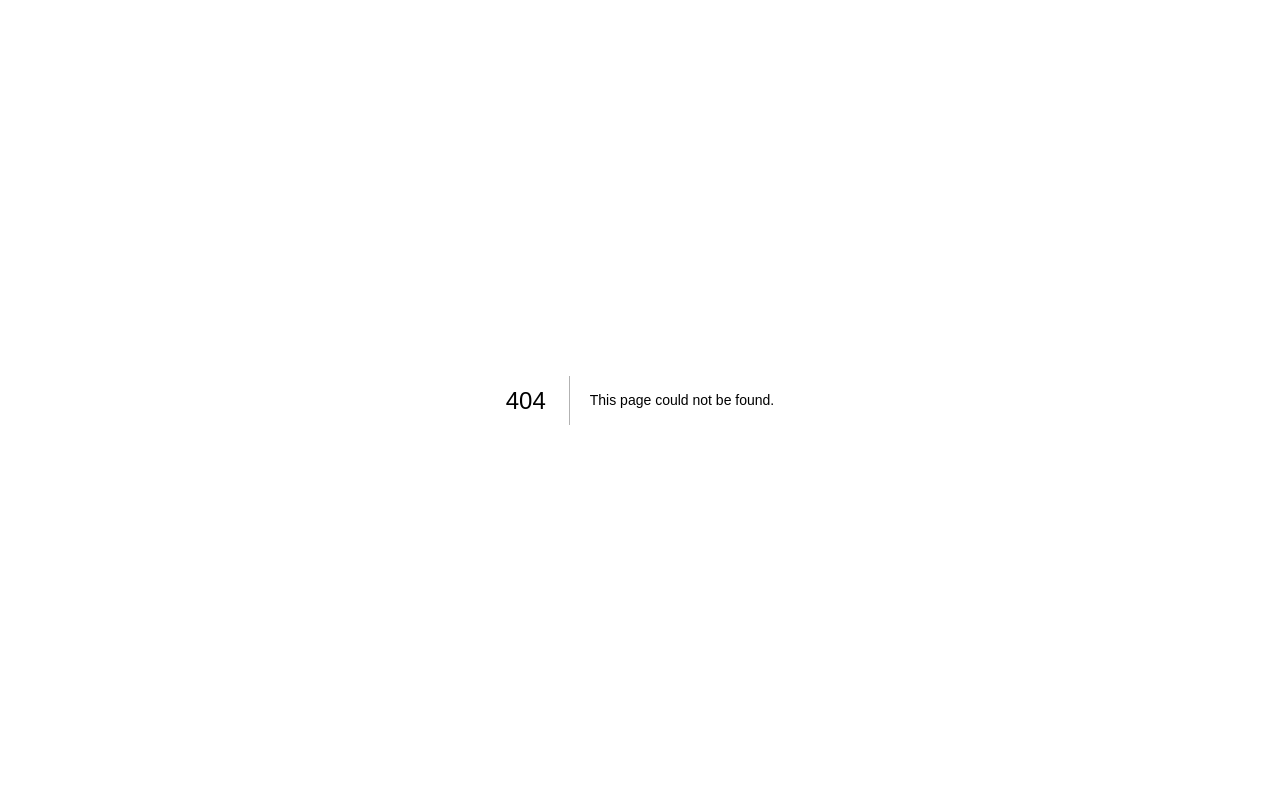
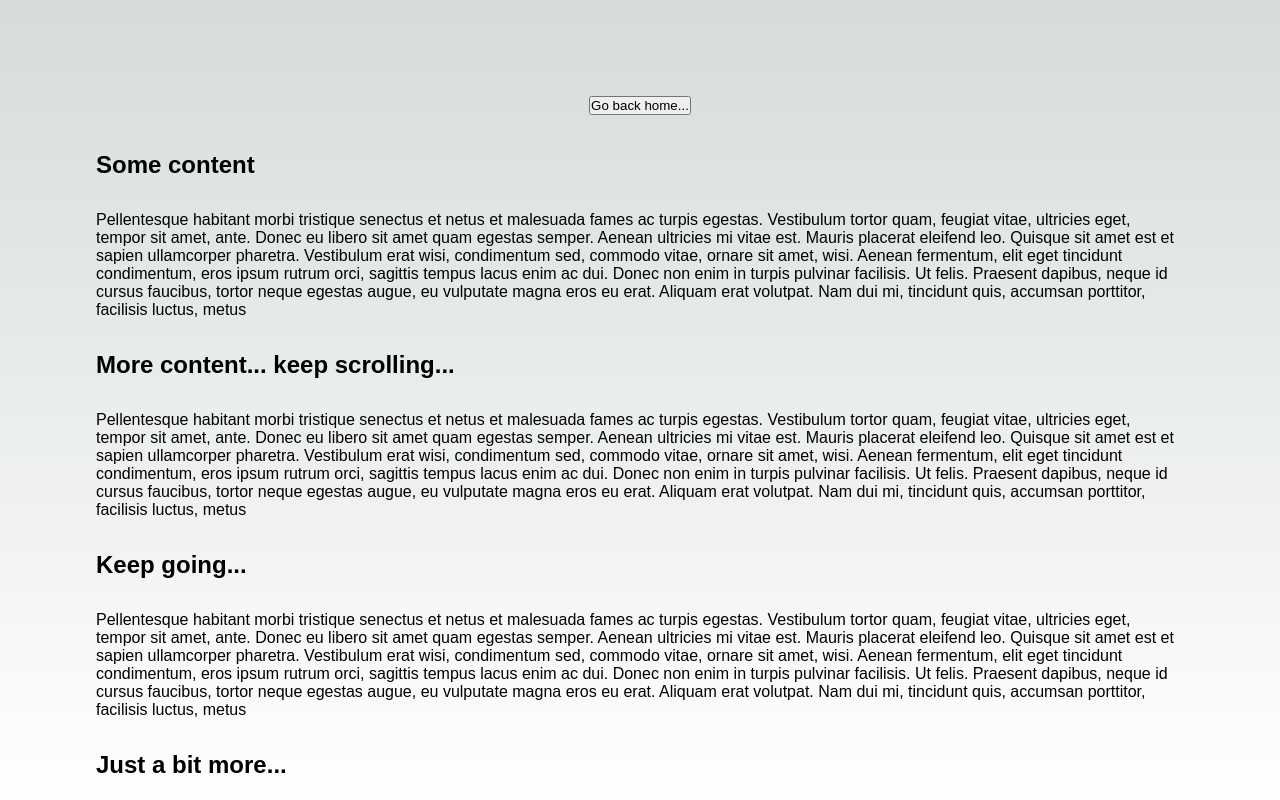
Before and after one commit to jottaxwds/dbck, a Next.js app: page /scrollAnimation in a window 1280 px wide. Before the commit this address had no page. Built offline with nearby package versions, Linux system fonts and the light colour scheme.

Commit message:
PART 2 -> animations on scroll

```diff
--- a/next.config.js
+++ b/next.config.js
@@ -1,6 +1,9 @@
 /** @type {import('next').NextConfig} */
 const nextConfig = {
   reactStrictMode: true,
+  compiler: {
+    styledComponents: true
+  }
 }
 
 module.exports = nextConfig
--- a/package.json
+++ b/package.json
@@ -17,6 +17,7 @@
     "next": "13.3.0",
     "react": "18.2.0",
     "react-dom": "18.2.0",
+    "react-intersection-observer": "^9.4.3",
     "typescript": "5.0.4"
   },
   "devDependencies": {
--- /dev/null
+++ b/src/components/AnimatedComponent.tsx
@@ -0,0 +1,35 @@
+'use client';
+import React from 'react';
+import { useInView } from 'react-intersection-observer';
+import styled, { css, keyframes } from 'styled-components';
+import useAnimated from '../hooks/useAnimated';
+
+const theAnimation = keyframes`
+  0% {
+    opacity: 0;
+    right: 40px;
+  }
+  100% {
+    opacity: 1;
+    right: 0;
+  }
+`;
+
+const Animated = styled.div<{ doAnimation?: boolean; }>`
+  position: relative;
+  ${({ doAnimation }) => doAnimation && css`
+    animation: ${theAnimation} ease-in 1s;
+  `};
+`;
+
+const AnimatedComponent = ({ children }: { children: JSX.Element | JSX.Element[] }) => {
+    const { ref, isVisible } = useAnimated();
+
+    return (
+      <Animated ref={ref} doAnimation={isVisible}>
+        { children }
+      </Animated>
+    );
+}
+
+export default AnimatedComponent;
--- a/src/constants.ts
+++ b/src/constants.ts
@@ -1,4 +1,4 @@
 export const countriesLookup: Record<string, string> = {
-    'US': 'en-GB',
-    'JP': 'fr-FR',
+    'GB': 'en-GB',
+    'FR': 'fr-FR',
 };
--- /dev/null
+++ b/src/hooks/useAnimated.tsx
@@ -0,0 +1,18 @@
+import React from "react";
+import { useInView } from "react-intersection-observer";
+
+const useAnimated = () => {
+    const { ref, inView } = useInView();
+    const [isVisible, setIsVisible] = React.useState(false);
+
+    React.useEffect(() => {
+      if(!inView) {
+        return;
+      }
+      setIsVisible(true);
+    }, [inView]);
+
+    return { ref, isVisible };
+}
+
+export default useAnimated;
--- a/src/pages/en-GB.tsx
+++ b/src/pages/en-GB.tsx
@@ -1,6 +1,7 @@
 import Head from 'next/head';
 import styles from '@/styles/Home.module.css'
 import useSaveCountryPreference from '../hooks/useSaveCountryPreference';
+import Link from 'next/link';
 
 export default function GB () {
     useSaveCountryPreference('en-GB');
@@ -13,6 +14,7 @@ export default function GB () {
         </Head>
         <main className={styles.main}>
             English web 🇬🇧! Welcome!!
+            <Link href="/scrollAnimation"><button>Go to Exercise 2 (Animation + Scroll)</button></Link>
         </main>
     </>)
 }
--- a/src/pages/fr-FR.tsx
+++ b/src/pages/fr-FR.tsx
@@ -2,6 +2,7 @@ import Head from 'next/head';
 import styles from '@/styles/Home.module.css'
 import React from 'react';
 import useSaveCountryPreference from '../hooks/useSaveCountryPreference';
+import Link from 'next/link';
 
 
 export default function FR () {
@@ -15,6 +16,7 @@ export default function FR () {
         </Head>
         <main className={styles.main}>
             Françoise web 🇫🇷! Tres bien!
+            <Link href="/scrollAnimation"><button>Go to Exercise 2 (Animation + Scroll)</button></Link>
         </main>
     </>)
 }
--- a/src/pages/index.tsx
+++ b/src/pages/index.tsx
@@ -7,7 +7,6 @@ import useCountry from '../hooks/useCountry'
 
 export default function Home() {
   const { isLoading = true } = useCountry();
-  console.log('Is Loading -> ', isLoading);
   return React.useMemo(() => (
     <>
       <Head>
--- /dev/null
+++ b/src/pages/scrollAnimation.tsx
@@ -0,0 +1,53 @@
+import Head from 'next/head';
+import styles from '@/styles/Home.module.css'
+import useSaveCountryPreference from '../hooks/useSaveCountryPreference';
+import styled from 'styled-components';
+import AnimatedComponent from '../components/AnimatedComponent';
+import Link from 'next/link';
+
+const Title = styled.h2`
+    margin-bottom: 2rem;
+`;
+const Text = styled.p`
+    margin: 2rem 0;
+`;
+
+export default function GB () {
+    return(<>
+        <Head>
+          <title>Scroll animation example</title>
+          <meta name="description" content="Deblock animation example on scroll" />
+          <meta name="viewport" content="width=device-width, initial-scale=1" />
+          <link rel="icon" href="/favicon.ico" />
+        </Head>
+        <main className={styles.main}>
+            <Link href="/"><button>Go back home...</button></Link>
+            <br/>
+            <br/>
+            <AnimatedComponent>
+                <Title>Some content</Title>
+                <Text>Pellentesque habitant morbi tristique senectus et netus et malesuada fames ac turpis egestas. Vestibulum tortor quam, feugiat vitae, ultricies eget, tempor sit amet, ante. Donec eu libero sit amet quam egestas semper. Aenean ultricies mi vitae est. Mauris placerat eleifend leo. Quisque sit amet est et sapien ullamcorper pharetra. Vestibulum erat wisi, condimentum sed, commodo vitae, ornare sit amet, wisi. Aenean fermentum, elit eget tincidunt condimentum, eros ipsum rutrum orci, sagittis tempus lacus enim ac dui. Donec non enim in turpis pulvinar facilisis. Ut felis. Praesent dapibus, neque id cursus faucibus, tortor neque egestas augue, eu vulputate magna eros eu erat. Aliquam erat volutpat. Nam dui mi, tincidunt quis, accumsan porttitor, facilisis luctus, metus</Text>
+            </AnimatedComponent>
+            <AnimatedComponent>
+                <Title>More content... keep scrolling...</Title>
+                <Text>Pellentesque habitant morbi tristique senectus et netus et malesuada fames ac turpis egestas. Vestibulum tortor quam, feugiat vitae, ultricies eget, tempor sit amet, ante. Donec eu libero sit amet quam egestas semper. Aenean ultricies mi vitae est. Mauris placerat eleifend leo. Quisque sit amet est et sapien ullamcorper pharetra. Vestibulum erat wisi, condimentum sed, commodo vitae, ornare sit amet, wisi. Aenean fermentum, elit eget tincidunt condimentum, eros ipsum rutrum orci, sagittis tempus lacus enim ac dui. Donec non enim in turpis pulvinar facilisis. Ut felis. Praesent dapibus, neque id cursus faucibus, tortor neque egestas augue, eu vulputate magna eros eu erat. Aliquam erat volutpat. Nam dui mi, tincidunt quis, accumsan porttitor, facilisis luctus, metus</Text>
+            </AnimatedComponent>
+            <AnimatedComponent>
+                <Title>Keep going...</Title>
+                <Text>Pellentesque habitant morbi tristique senectus et netus et malesuada fames ac turpis egestas. Vestibulum tortor quam, feugiat vitae, ultricies eget, tempor sit amet, ante. Donec eu libero sit amet quam egestas semper. Aenean ultricies mi vitae est. Mauris placerat eleifend leo. Quisque sit amet est et sapien ullamcorper pharetra. Vestibulum erat wisi, condimentum sed, commodo vitae, ornare sit amet, wisi. Aenean fermentum, elit eget tincidunt condimentum, eros ipsum rutrum orci, sagittis tempus lacus enim ac dui. Donec non enim in turpis pulvinar facilisis. Ut felis. Praesent dapibus, neque id cursus faucibus, tortor neque egestas augue, eu vulputate magna eros eu erat. Aliquam erat volutpat. Nam dui mi, tincidunt quis, accumsan porttitor, facilisis luctus, metus</Text>
+            </AnimatedComponent>
+            <AnimatedComponent>
+                <Title>Just a bit more...</Title>
+                <Text>Pellentesque habitant morbi tristique senectus et netus et malesuada fames ac turpis egestas. Vestibulum tortor quam, feugiat vitae, ultricies eget, tempor sit amet, ante. Donec eu libero sit amet quam egestas semper. Aenean ultricies mi vitae est. Mauris placerat eleifend leo. Quisque sit amet est et sapien ullamcorper pharetra. Vestibulum erat wisi, condimentum sed, commodo vitae, ornare sit amet, wisi. Aenean fermentum, elit eget tincidunt condimentum, eros ipsum rutrum orci, sagittis tempus lacus enim ac dui. Donec non enim in turpis pulvinar facilisis. Ut felis. Praesent dapibus, neque id cursus faucibus, tortor neque egestas augue, eu vulputate magna eros eu erat. Aliquam erat volutpat. Nam dui mi, tincidunt quis, accumsan porttitor, facilisis luctus, metus</Text>
+            </AnimatedComponent>
+            <AnimatedComponent>
+                <Title>Almost there...</Title>
+                <Text>Pellentesque habitant morbi tristique senectus et netus et malesuada fames ac turpis egestas. Vestibulum tortor quam, feugiat vitae, ultricies eget, tempor sit amet, ante. Donec eu libero sit amet quam egestas semper. Aenean ultricies mi vitae est. Mauris placerat eleifend leo. Quisque sit amet est et sapien ullamcorper pharetra. Vestibulum erat wisi, condimentum sed, commodo vitae, ornare sit amet, wisi. Aenean fermentum, elit eget tincidunt condimentum, eros ipsum rutrum orci, sagittis tempus lacus enim ac dui. Donec non enim in turpis pulvinar facilisis. Ut felis. Praesent dapibus, neque id cursus faucibus, tortor neque egestas augue, eu vulputate magna eros eu erat. Aliquam erat volutpat. Nam dui mi, tincidunt quis, accumsan porttitor, facilisis luctus, metus</Text>
+            </AnimatedComponent>
+            <AnimatedComponent>
+                <Title>Here is!</Title>
+                <Text>Pellentesque habitant morbi tristique senectus et netus et malesuada fames ac turpis egestas. Vestibulum tortor quam, feugiat vitae, ultricies eget, tempor sit amet, ante. Donec eu libero sit amet quam egestas semper. Aenean ultricies mi vitae est. Mauris placerat eleifend leo. Quisque sit amet est et sapien ullamcorper pharetra. Vestibulum erat wisi, condimentum sed, commodo vitae, ornare sit amet, wisi. Aenean fermentum, elit eget tincidunt condimentum, eros ipsum rutrum orci, sagittis tempus lacus enim ac dui. Donec non enim in turpis pulvinar facilisis. Ut felis. Praesent dapibus, neque id cursus faucibus, tortor neque egestas augue, eu vulputate magna eros eu erat. Aliquam erat volutpat. Nam dui mi, tincidunt quis, accumsan porttitor, facilisis luctus, metus</Text>
+            </AnimatedComponent>
+        </main>
+    </>)
+}
--- a/src/styles/globals.css
+++ b/src/styles/globals.css
@@ -77,12 +77,14 @@
   box-sizing: border-box;
   padding: 0;
   margin: 0;
+  font-family: sans-serif;
 }
 
 html,
 body {
   max-width: 100vw;
   overflow-x: hidden;
+  height: 100%;
 }
 
 body {
@@ -104,10 +106,6 @@ a:hover {
   color: #0071ff;
 }
 
-* {
-  font-family: sans-serif;
-}
-
 @media (prefers-color-scheme: dark) {
   html {
     color-scheme: dark;
```
Also changed, not shown: 2 other files (tests, documents, lock files or other folders).
